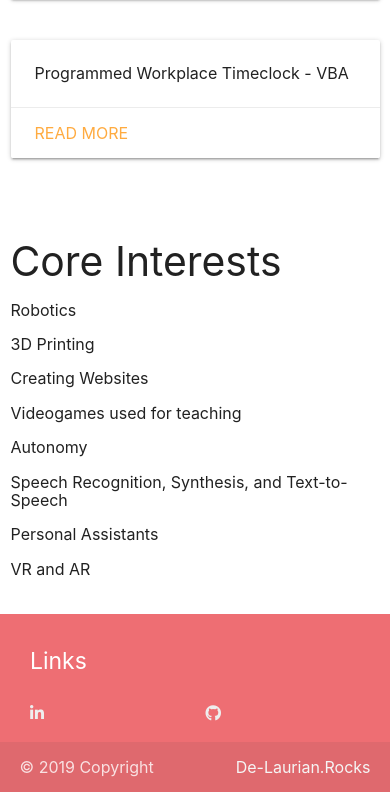
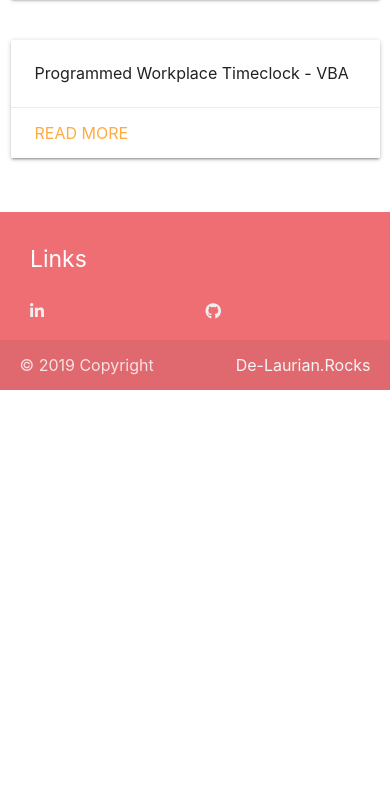
Before and after one commit to Dev-Laurin/portfolioWebsite, a plain HTML site: page templates/index.html in a window 390 px wide. Shown: the part 5863-6655 px from the top of the page. After the commit the page ends 6253 px from the top, so only its background shows below. Drawn offline with nearby package versions, Linux system fonts and the light colour scheme.

Commit message:
Made more public-looking for production.

```diff
--- a/templates/index.html
+++ b/templates/index.html
@@ -23,11 +23,6 @@
 		<nav>
 			<div class="nav-wrapper">
 			  <a href="/" class="brand-logo">Laurin's Metadata</a>
-			  <ul id="nav-mobile" class="right hide-on-med-and-down">
-			    <li><a href="/projects">Projects</a></li>
-			    <li><a href="/interests">Interests</a></li>
-			    <li><a href="/about">About Me</a></li>
-			  </ul>
 			</div>
 		</nav>
   </header>
@@ -352,28 +347,9 @@
 				      </div>
 				    </div>
 				  </div>
-
   			</div>
-
   		</div>
-  		<div class="row">
-  			<div class="col s12">
-  				<h3>Core Interests</h3>
-  				<p> Robotics </p>
-  				<p> 3D Printing</p>
-  				<p> Creating Websites </p>
-  				<p> Videogames used for teaching</p>
-  				<p> Autonomy </p>
-  				<p> Speech Recognition, Synthesis, and Text-to-Speech </p>
-  				<p> Personal Assistants </p>
-  				<p> VR and AR </p>
-  			</div>
-
-  		</div>
-
 				</div>
-
-
 	  	</div>
 	  </div>
   </main>
```
